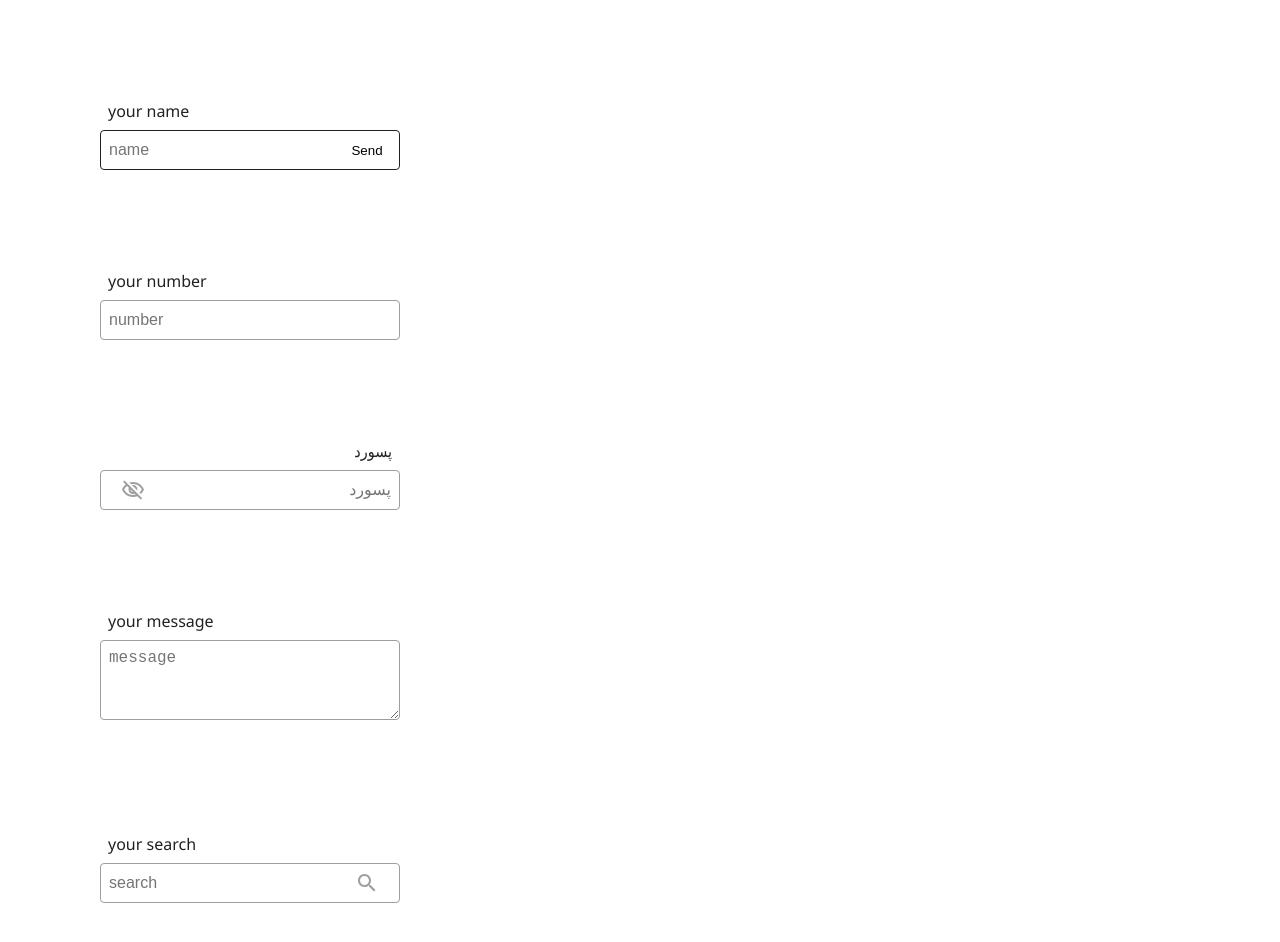
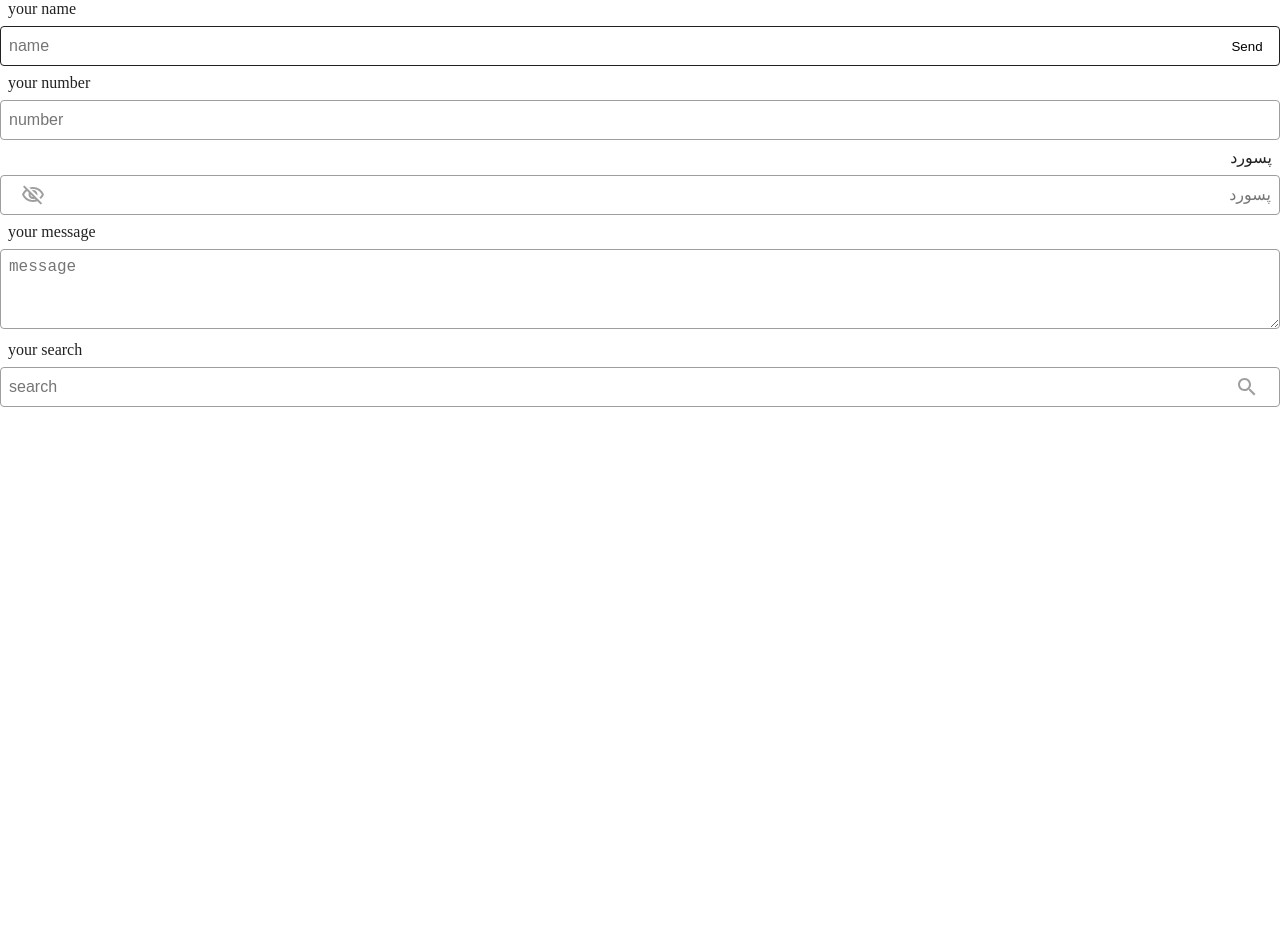
Before and after one commit to ehsan-shv/vb-input, a Vue app: page / in a window 1280 px wide. Shown: the top 942 px of the page. After the commit the page ends 800 px from the top, so only its background shows below. Built offline with nearby package versions, Linux system fonts and the light colour scheme.

Commit message:
delete extra styles

```diff
--- a/src/components/VueBaseInput.vue
+++ b/src/components/VueBaseInput.vue
@@ -165,10 +165,6 @@ export default defineComponent({
 .vb-input {
   color: var(--vb-input-color-default);
 
-  font-family: 'Segoe UI', Tahoma, Geneva, Verdana, sans-serif;
-  width: 300px;
-  margin: 100px;
-
   &.error {
     color: var(--vb-input-color-error);
 
```
